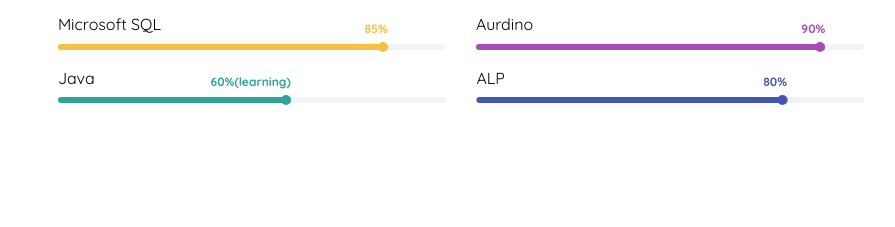
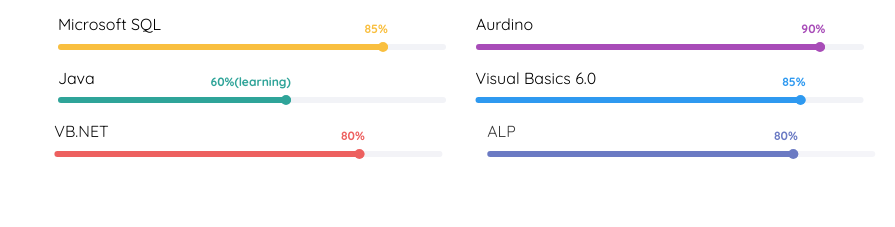
Before and after one commit to isaccstewart/isaccstewart, a plain HTML site: page index.html in a window 1280 px wide. Shown: the part 3318-3545 px from the top of the page, without its empty margins (329-1224 px from the left). Drawn offline with nearby package versions, Linux system fonts and the light colour scheme; files whose address does not match are found by name; a web font is replaced by a local one.

Commit message:
Update index.html

```diff
--- a/index.html
+++ b/index.html
@@ -319,6 +319,28 @@
 								 	<div class="progress-bar color-5" role="progressbar" aria-valuenow="60"
 								  	aria-valuemin="0" aria-valuemax="100" style="width:60%">
 								    <span>60%(learning)</span>
+								  	</div>
+								</div>
+							</div>
+						</div>
+						<div class="col-md-6 animate-box" data-animate-effect="fadeInLeft">
+							<div class="progress-wrap">
+								<h3>Visual Basics 6.0</h3>
+								<div class="progress">
+								 	<div class="progress-bar color-1" role="progressbar" aria-valuenow="85"
+								  	aria-valuemin="0" aria-valuemax="100" style="width:85%">
+								    <span>85%</span>
+								  	</div>
+								</div>
+							</div>
+						</div>
+						<div class="col-md-6 animate-box" data-animate-effect="fadeInLeft">
+							<div class="progress-wrap">
+								<h3>VB.NET</h3>
+								<div class="progress">
+								 	<div class="progress-bar color-2" role="progressbar" aria-valuenow="80"
+								  	aria-valuemin="0" aria-valuemax="100" style="width:80%">
+								    <span>80%</span>
 								  	</div>
 								</div>
 							</div>
```
